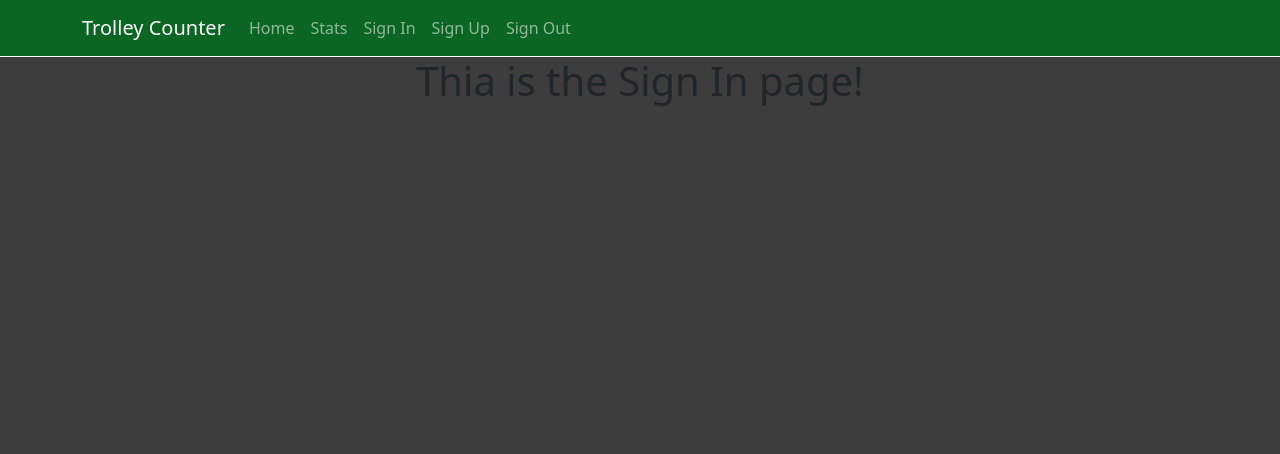
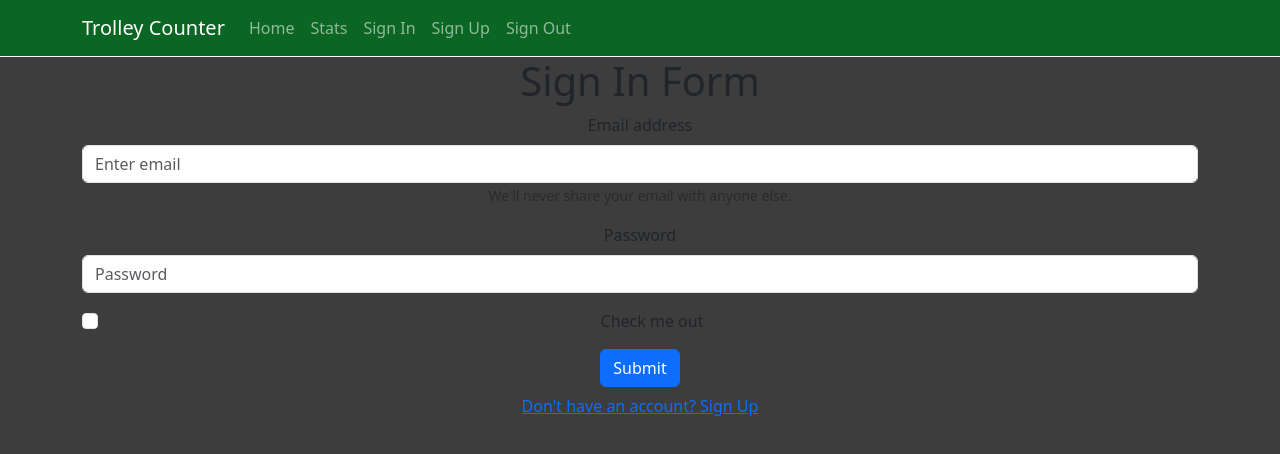
Before and after one commit to cameronjamesw/trolley-counter-frontend, a React (Create React App) app in the folder trolley-counter/: page /sign-in in a window 1280 px wide. Shown: the top 454 px of the page. Built offline with nearby package versions, Linux system fonts and the light colour scheme.

Commit message:
added sign in and sign up forms

```diff
--- /dev/null
+++ b/trolley-counter/src/auth/SignInForm.js
@@ -0,0 +1,30 @@
+import React from 'react'
+import { Button, Form } from 'react-bootstrap'
+
+const SignInForm = () => {
+  return (
+    <Form>
+        <h1>Sign In Form</h1>
+      <Form.Group className="mb-3" controlId="formBasicEmail">
+        <Form.Label>Email address</Form.Label>
+        <Form.Control type="email" placeholder="Enter email" />
+        <Form.Text className="text-muted">
+          We'll never share your email with anyone else.
+        </Form.Text>
+      </Form.Group>
+
+      <Form.Group className="mb-3" controlId="formBasicPassword">
+        <Form.Label>Password</Form.Label>
+        <Form.Control type="password" placeholder="Password" />
+      </Form.Group>
+      <Form.Group className="mb-3" controlId="formBasicCheckbox">
+        <Form.Check type="checkbox" label="Check me out" />
+      </Form.Group>
+      <Button variant="primary" type="submit">
+        Submit
+      </Button>
+    </Form>
+  )
+}
+
+export default SignInForm
--- a/trolley-counter/src/auth/SignInSignUp.js
+++ b/trolley-counter/src/auth/SignInSignUp.js
@@ -1,11 +1,21 @@
-import React from 'react'
+import React, { useState } from 'react';
+import SignInForm from './SignInForm';
+import SignUpForm from './SignUpForm';
+import { Button } from 'react-bootstrap';
 
-const SignInSignUp = () => {
+function SignInSignUp() {
+  const [isSignUp, setIsSignUp] = useState(false);
+
+  const toggleForm = () => setIsSignUp(prev => !prev);
+
   return (
-    <div>
-      <h1>Thia is the Sign In page!</h1>
+    <div className="auth-container">
+      {isSignUp ? <SignUpForm /> : <SignInForm />}
+      <Button variant="link" onClick={toggleForm}>
+        {isSignUp ? 'Already have an account? Sign In' : "Don't have an account? Sign Up"}
+      </Button>
     </div>
-  )
+  );
 }
 
-export default SignInSignUp
+export default SignInSignUp;
--- /dev/null
+++ b/trolley-counter/src/auth/SignUpForm.js
@@ -0,0 +1,30 @@
+import React from 'react'
+import { Button, Form } from 'react-bootstrap'
+
+const SignUpForm = () => {
+  return (
+    <Form>
+        <h1>Sign Up</h1>
+      <Form.Group className="mb-3" controlId="formBasicEmail">
+        <Form.Label>Email address</Form.Label>
+        <Form.Control type="email" placeholder="Enter email" />
+        <Form.Text className="text-muted">
+          We'll never share your email with anyone else.
+        </Form.Text>
+      </Form.Group>
+
+      <Form.Group className="mb-3" controlId="formBasicPassword">
+        <Form.Label>Password</Form.Label>
+        <Form.Control type="password" placeholder="Password" />
+      </Form.Group>
+      <Form.Group className="mb-3" controlId="formBasicCheckbox">
+        <Form.Check type="checkbox" label="Check me out" />
+      </Form.Group>
+      <Button variant="primary" type="submit">
+        Submit
+      </Button>
+    </Form>
+  )
+}
+
+export default SignUpForm
```
